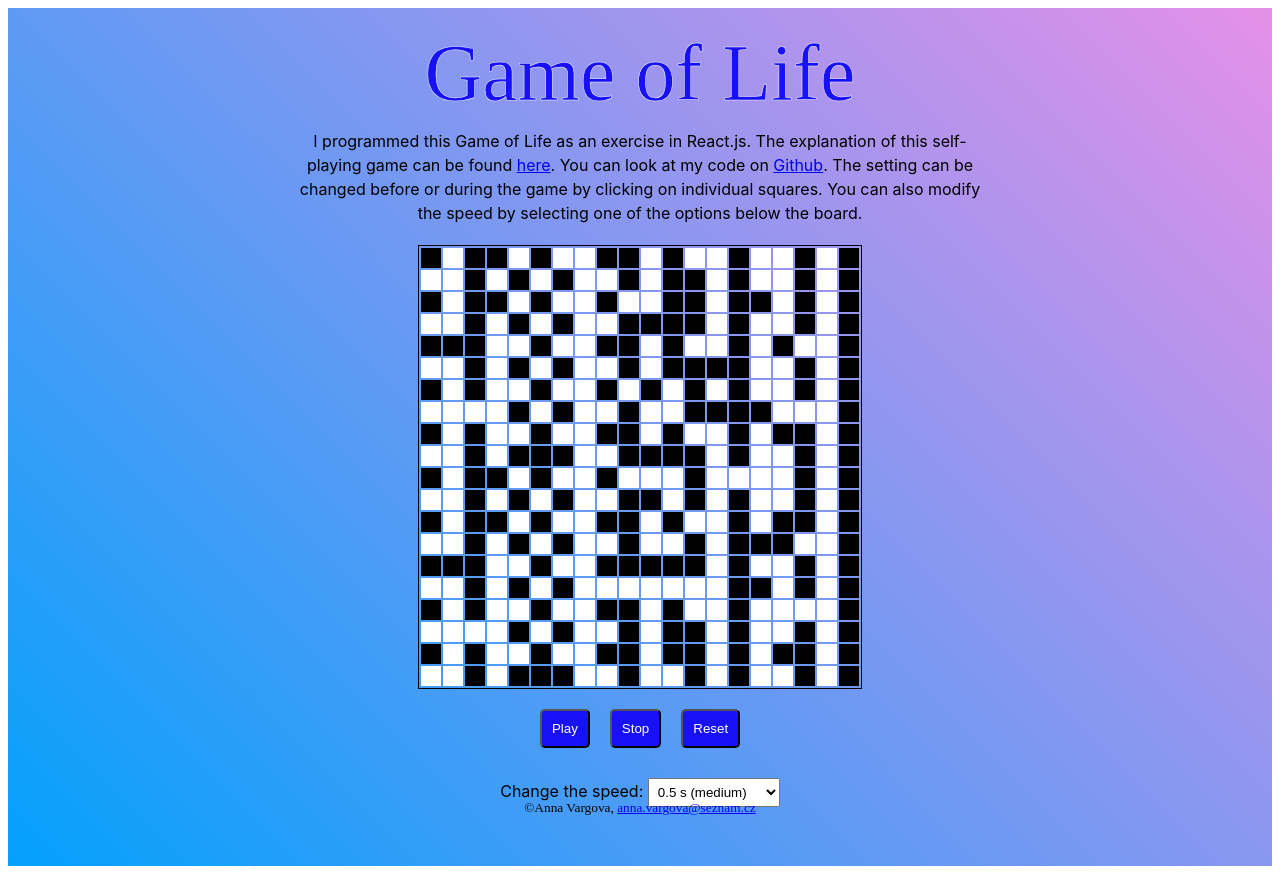
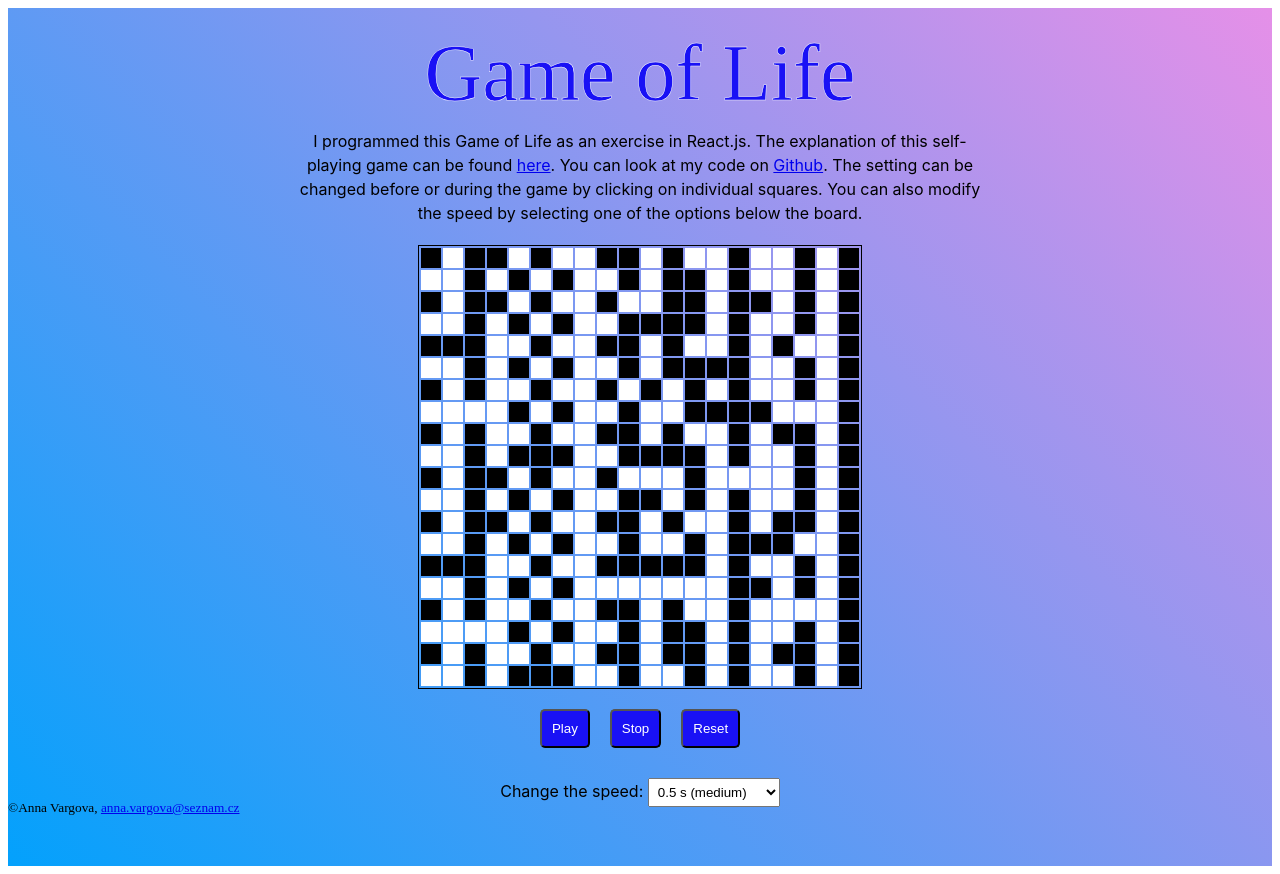
Before and after one commit to AnickaVargova/Game-of-Life-TS, a React (Create React App) app: page / in a window 1280 px wide. Built offline with nearby package versions, Linux system fonts and the light colour scheme.

Commit message:
css changes

```diff
--- a/src/components/App.tsx
+++ b/src/components/App.tsx
@@ -63,6 +63,10 @@ const Instructions = styled.div`
   line-height: 1.5;
 `;
 
+const Footer = styled.footer`
+  align-self: flex-start;
+`;
+
 const App = () => {
   const tempo = useSelector(getTempo);
   const dispatch = useDispatch();
@@ -103,14 +107,14 @@ const App = () => {
           <option value="2000">2 s (very slow)</option>
         </Select>
       </Tempo>
-      <footer>
+      <Footer>
         <small>
           <span>©Anna Vargova, </span
           ><a href="mailto:anna.vargova@seznam.cz?Subject=''"
           >anna.vargova@seznam.cz
           </a></small
         >
-      </footer>
+      </Footer>
     </Wrapper>
   );
 };
```
